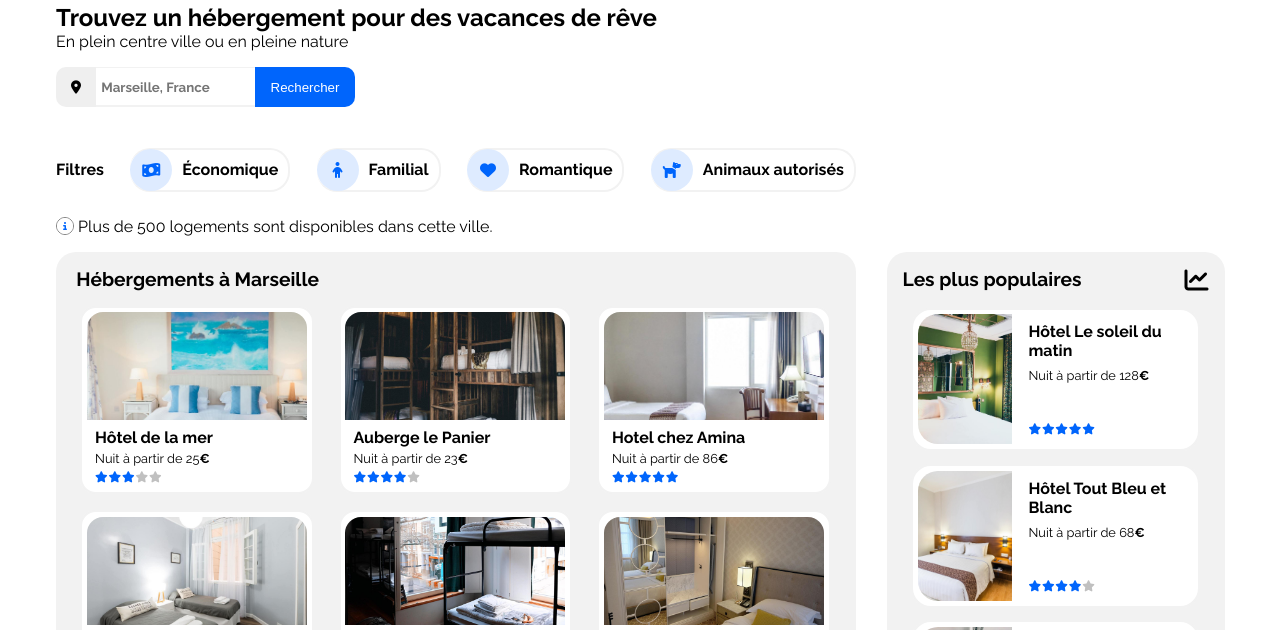
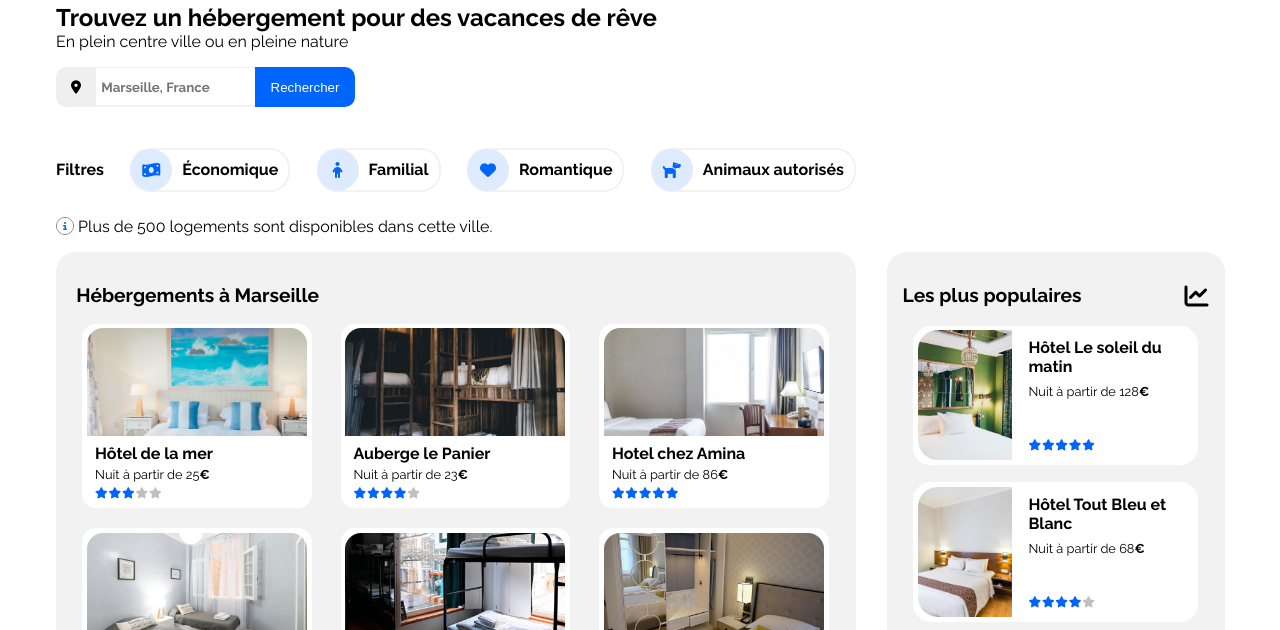
Before and after one commit to BastienLeroy/BastienLeroy.reservia, a plain HTML site: page index.html in a window 1280 px wide. Shown: the part 97-727 px from the top of the page. Drawn offline with Linux system fonts and the light colour scheme.

Commit message:
Update largeScreenCSS.css

```diff
--- a/style/largeScreenCSS.css
+++ b/style/largeScreenCSS.css
@@ -86,6 +86,9 @@
         width: 800px;
     }
 
+    .hostingTitle {
+        padding-top: 1rem;
+    }
    .hostingCard {
         height: 180px;
         width: 220px;
@@ -132,6 +135,7 @@
     }
     .mostPopularTitle {
         margin: 1rem 0;
+        padding-top : 1rem;
     }
     .mostPopularTitleIcon {
         align-items: center
```
